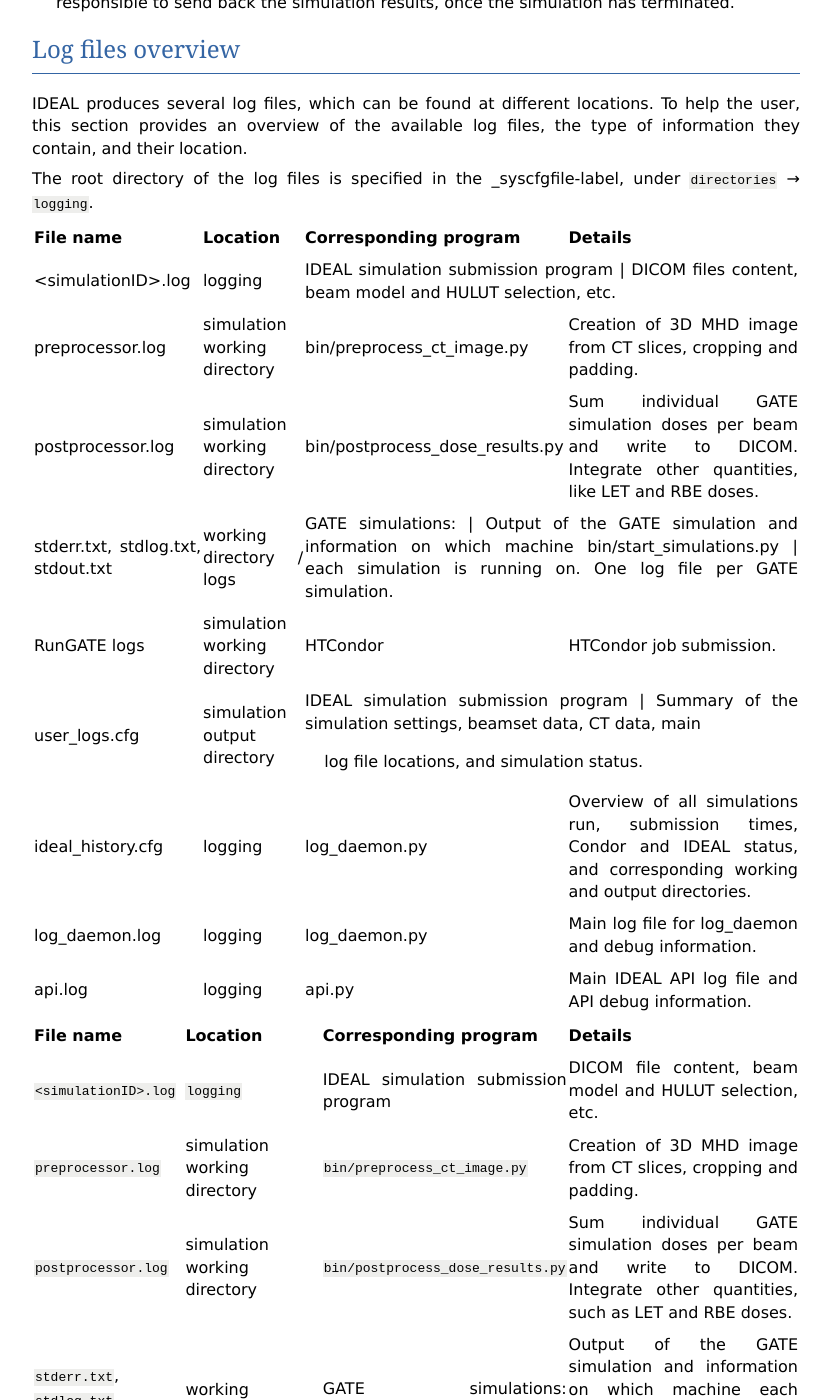
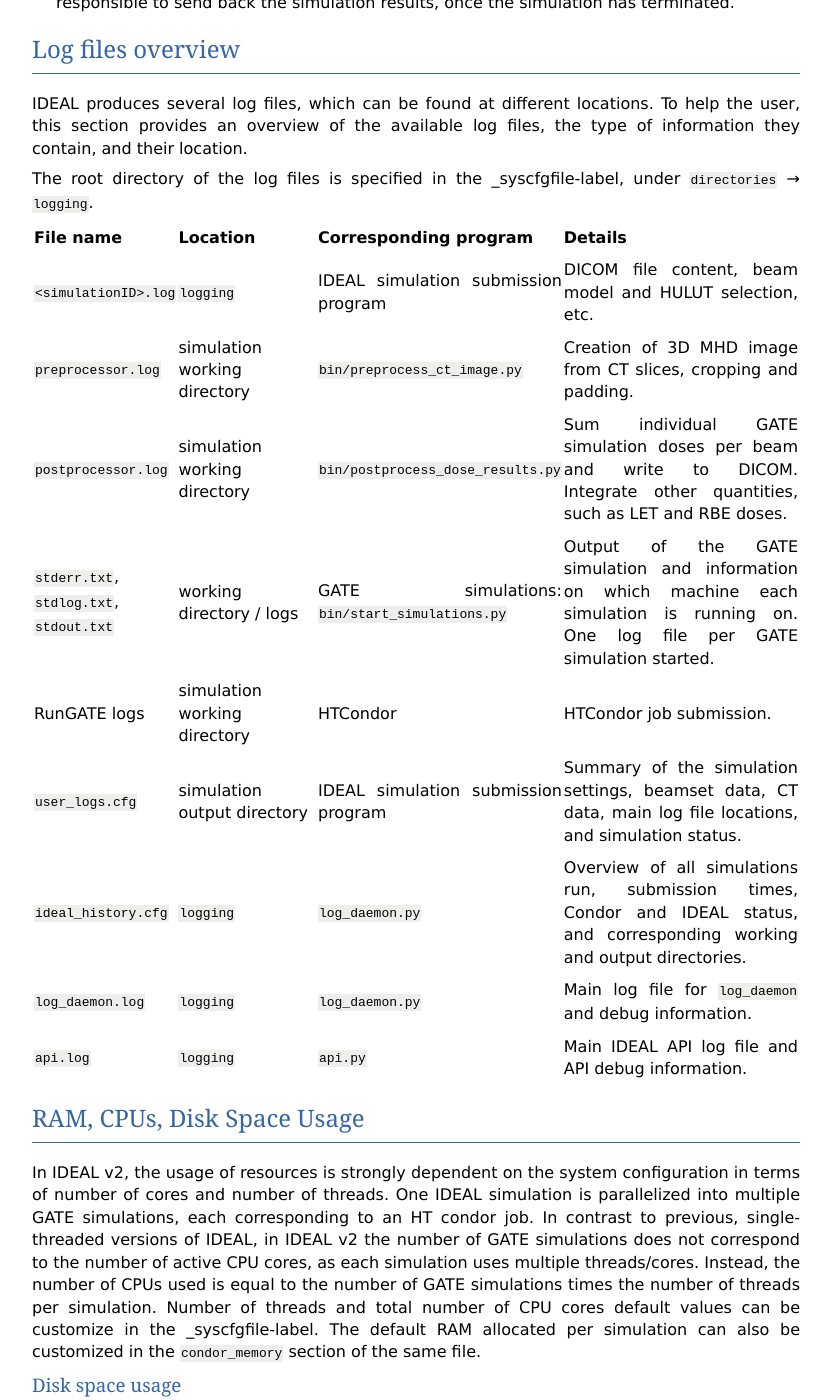
Before and after one commit to OpenGATE/IDEAL, a Sphinx documentation site: the page built from docs/usage/index.rst, in a window 1280 px wide and 1400 px high, scrolled down 9762 px. Shown: the whole window, without its empty margins (48-879 px from the left). Built offline with Sphinx 7.4.7, drawn with Linux system fonts in a browser that asks for light colours; the version number could not be read and is left out.

Commit message:
add table lines

````diff
--- a/docs/conf.py
+++ b/docs/conf.py
@@ -103,6 +103,10 @@
 # relative to this directory. They are copied after the builtin static files,
 # so a file named "default.css" will overwrite the builtin "default.css".
 # html_static_path = ['.static']
+html_static_path = ["_static"]
+html_css_files = [
+    "custom.css",
+]
 
 # Custom sidebar templates, must be a dictionary that maps document names
 # to template names.
--- a/docs/usage/logging.inc
+++ b/docs/usage/logging.inc
@@ -11,39 +11,10 @@
 The root directory of the log files is specified in the :ref:`_syscfgfile-label`,
 under ``directories`` → ``logging``.
 
-.. table::
-   :widths: auto
-
-   +--------------------------------+--------------------------------+------------------------------------+---------------------------------------------------------------------+
-   | File name                      | Location                       | Corresponding program              | Details                                                             |
-   +================================+================================+====================================+=====================================================================+
-   | <simulationID>.log             | logging                        | IDEAL simulation submission program | DICOM files content, beam model and HULUT selection, etc.          |
-   +--------------------------------+--------------------------------+------------------------------------+---------------------------------------------------------------------+
-   | preprocessor.log               | simulation working directory   | bin/preprocess_ct_image.py         | Creation of 3D MHD image from CT slices, cropping and padding.      |
-   +--------------------------------+--------------------------------+------------------------------------+---------------------------------------------------------------------+
-   | postprocessor.log              | simulation working directory   | bin/postprocess_dose_results.py    | Sum individual GATE simulation doses per beam and write to DICOM.   |
-   |                                |                                |                                    | Integrate other quantities, like LET and RBE doses.                 |
-   +--------------------------------+--------------------------------+------------------------------------+---------------------------------------------------------------------+
-   | stderr.txt, stdlog.txt,        | working directory / logs       | GATE simulations:                 | Output of the GATE simulation and information on which machine       |
-   | stdout.txt                     |                                | bin/start_simulations.py           | each simulation is running on. One log file per GATE simulation.    |
-   +--------------------------------+--------------------------------+------------------------------------+---------------------------------------------------------------------+
-   | RunGATE logs                   | simulation working directory   | HTCondor                           | HTCondor job submission.                                            |
-   +--------------------------------+--------------------------------+------------------------------------+---------------------------------------------------------------------+
-   | user_logs.cfg                  | simulation output directory    | IDEAL simulation submission program | Summary of the simulation settings, beamset data, CT data, main    |
-   |                                |                                |                                    | log file locations, and simulation status.                          |
-   +--------------------------------+--------------------------------+------------------------------------+---------------------------------------------------------------------+
-   | ideal_history.cfg              | logging                        | log_daemon.py                      | Overview of all simulations run, submission times, Condor and IDEAL |
-   |                                |                                |                                    | status, and corresponding working and output directories.           |
-   +--------------------------------+--------------------------------+------------------------------------+---------------------------------------------------------------------+
-   | log_daemon.log                 | logging                        | log_daemon.py                      | Main log file for log_daemon and debug information.                 |
-   +--------------------------------+--------------------------------+------------------------------------+---------------------------------------------------------------------+
-   | api.log                        | logging                        | api.py                             | Main IDEAL API log file and API debug information.                  |
-   +--------------------------------+--------------------------------+------------------------------------+---------------------------------------------------------------------+
-
-
 .. list-table::
    :header-rows: 1
-   :widths: 20 20 25 35
+   :widths: 18 20 27 35
+   :class: bordered-table
 
    * - File name
      - Location
@@ -98,4 +69,3 @@
      - ``logging``
      - ``api.py``
      - Main IDEAL API log file and API debug information.
-```
````
Also changed, not shown: docs/static/custom.css (added, +9 -0 lines).
